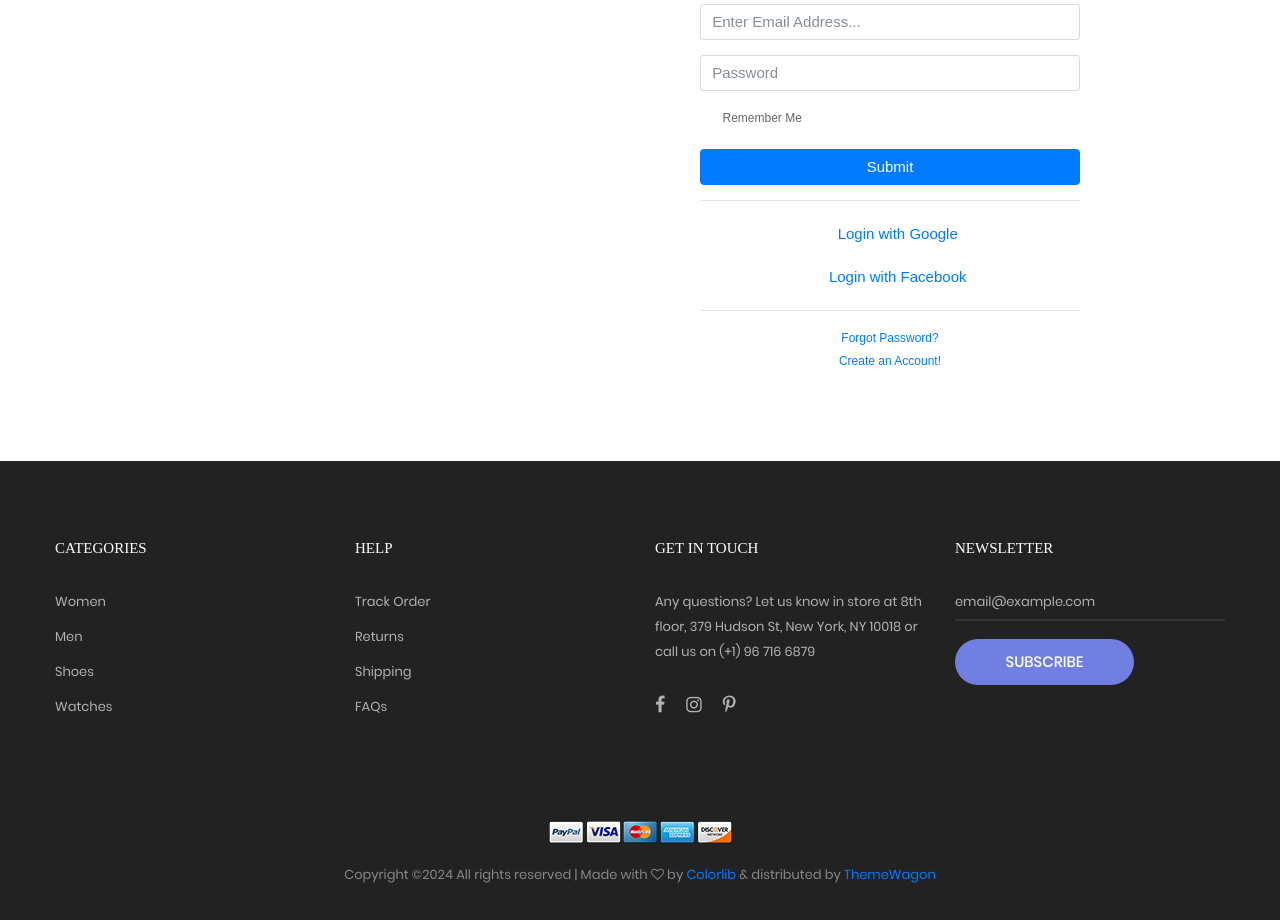
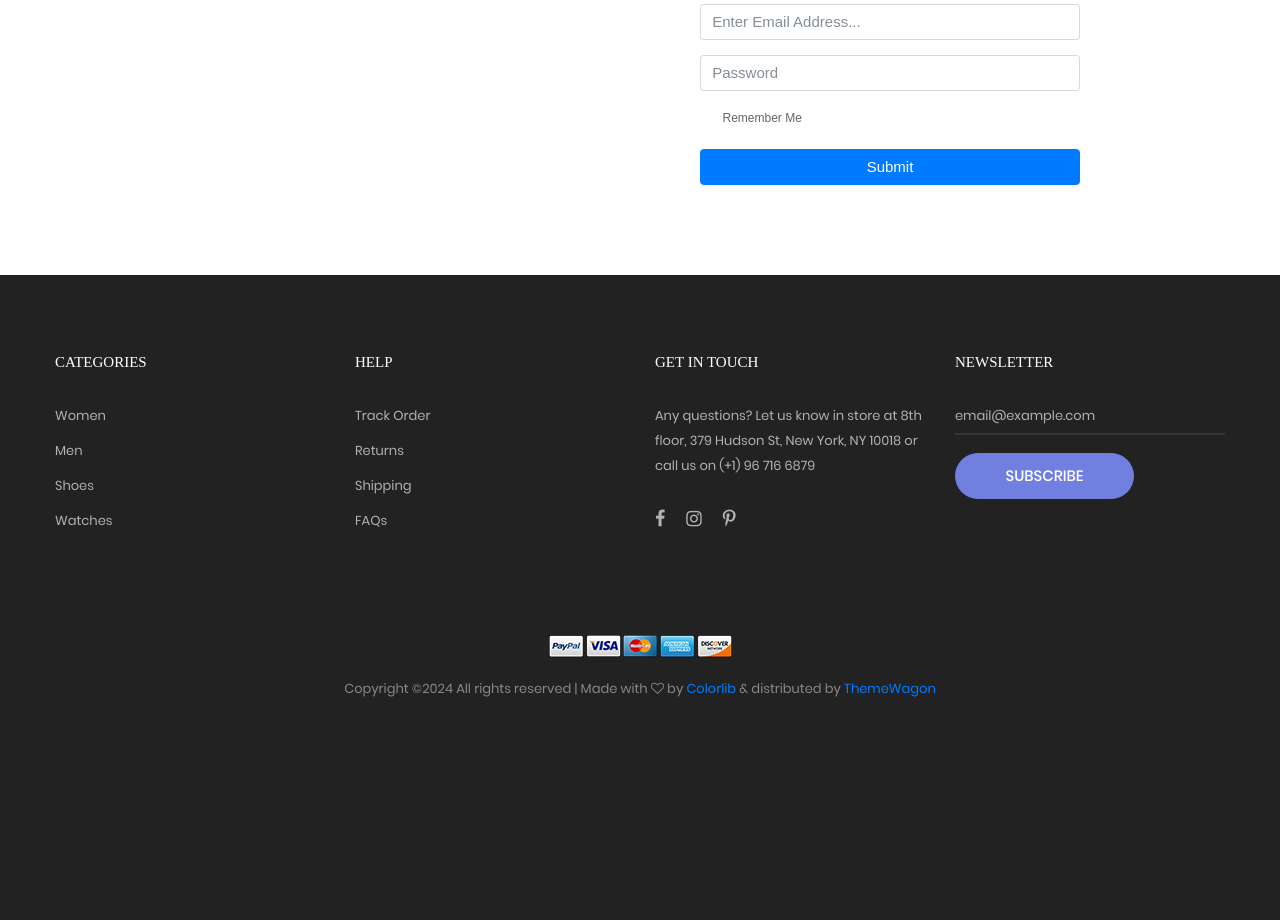
Before and after one commit to Hishaq00/cozastore-master, a PHP site: page /login.php in a window 1280 px wide. Shown: the part 173-1093 px from the top of the page. After the commit the page ends 870 px from the top, so only its background shows below. Run offline with PHP 8.4, Linux system fonts and the light colour scheme; some web fonts are replaced.

Commit message:
Add files via upload

```diff
--- a/aside.php
+++ b/aside.php
@@ -110,6 +110,16 @@ include('query.php');
 							<li>
 								<a href="contact.php">Contact</a>
 							</li>
+							<?php
+							if(isset($_SESSION['username'])){
+							?>
+
+<li>
+<a href="logout.php">logout</a>
+</li>
+<?php
+}
+							?>
 						</ul>
 					</div>
 
--- a/login.php
+++ b/login.php
@@ -19,7 +19,7 @@ include('aside.php');
                                 <div class="text-center">
                                     <h1 class="h4 text-gray-900 mb-4">Welcome Back!</h1>
                                 </div>
-                                <form class="user" method='post'>
+                                <form class="user" method="post">
                                     <div class="form-group">
                                         <input type="email" class="form-control form-control-user"
                                             id="exampleInputEmail" aria-describedby="emailHelp"
@@ -38,21 +38,10 @@ include('aside.php');
                                     </div>
                                     <input type="submit" class="btn btn-primary btn-user btn-block" name='btn_login' placeholder="Login">
 
-                                    <hr>
-                                    <a href="index.php" class="btn btn-google btn-user btn-block">
-                                        <i class="fab fa-google fa-fw"></i> Login with Google
-                                    </a>
-                                    <a href="index.php" class="btn btn-facebook btn-user btn-block">
-                                        <i class="fab fa-facebook-f fa-fw"></i> Login with Facebook
-                                    </a>
+
+
                                 </form>
-                                <hr>
-                                <div class="text-center">
-                                    <a class="small" href="forgot-password.php">Forgot Password?</a>
-                                </div>
-                                <div class="text-center">
-                                    <a class="small" href="register.php">Create an Account!</a>
-                                </div>
+
                             </div>
                         </div>
                     </div>
@@ -64,25 +53,6 @@ include('aside.php');
     </div>
 
 </div>
-<?php
-if (isset($_POST['btn_login'])) {
-
-    $email = $_POST['email'];
-    $password = $_POST['pass'];
-
-    $q = mysqli_query($con, "SELECT * FROM `register` WHERE email='$email' AND password='$password'");
-    $login = mysqli_num_rows($q);
-    $user = mysqli_fetch_array($q);
-    if ($login) {
-        $_SESSION['username'] = $user[1];
-        $_SESSION['userrole'] = $user[5];
-        echo "<script>alert('login successfully');
-location.assign('index.php')</script>";
-    } else {
-        echo "<script>alert('login failed')</script>";
-    }
-}
-?>
 
 
 <?php
--- /dev/null
+++ b/logout.php
@@ -0,0 +1,5 @@
+<?php
+session_start();
+session_unset();
+echo"<script>location.assign('index.php')</script>";
+?>
--- a/query.php
+++ b/query.php
@@ -1,3 +1,4 @@
+
 <?php
 include('connection.php');
 session_start();
@@ -64,12 +65,18 @@ if(isset($_POST['btn_login'])){
     $query=mysqli_query($con,"SELECT * FROM `register` where email='$email' AND password='$pass' AND role='user'");
     $r=mysqli_num_rows($query);
     $q=mysqli_fetch_array($query);
-    if($query){
+    if($q){
         $_SESSION['username']=$q[1];
         $_SESSION['userid']=$q[0];
         echo "<script>alert('login successfully');
-        location.assign('shopping-cart.php);</script>";
+        location.assign('shoping-cart.php');</script>";
     }
-}
+    else{
+        echo "<script>alert('login failed');
+        location.assign('shoping-cart.php');
+        </script>";
+    }
+    }
+
 
 ?>
```
Also changed, not shown: product-detail.php (+3 -4 lines), shoping-cart.php (line endings or trailing spaces).
